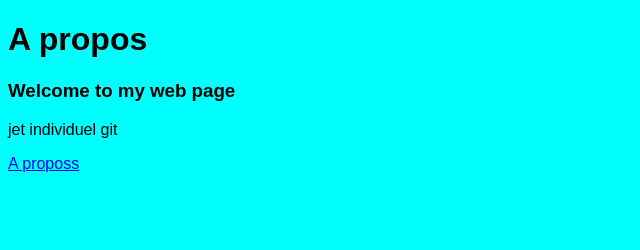
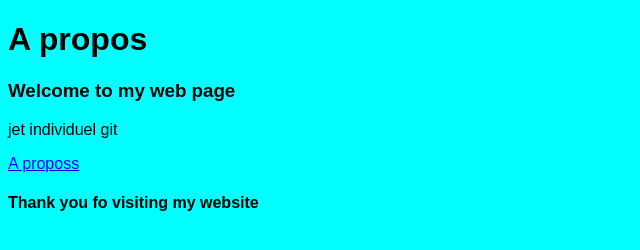
Before and after one commit to MohamedX16/mon-projet-git, a plain HTML site: page index.html in a window 1280 px wide. Shown: the whole page, without its empty margins (0-640 px from the left). Drawn offline with Linux system fonts and the light colour scheme.

Commit message:
Update index.html

```diff
--- a/index.html
+++ b/index.html
@@ -9,8 +9,9 @@
 <body>
     <h1>A propos</h1>
     <h3>Welcome to my web page</h3>
+
     <p >jet individuel git </p>
     <a href="about.html">A proposs</a>
-
+    <h4>Thank you fo visiting my website</h4>
 </body>
 </html>
```
